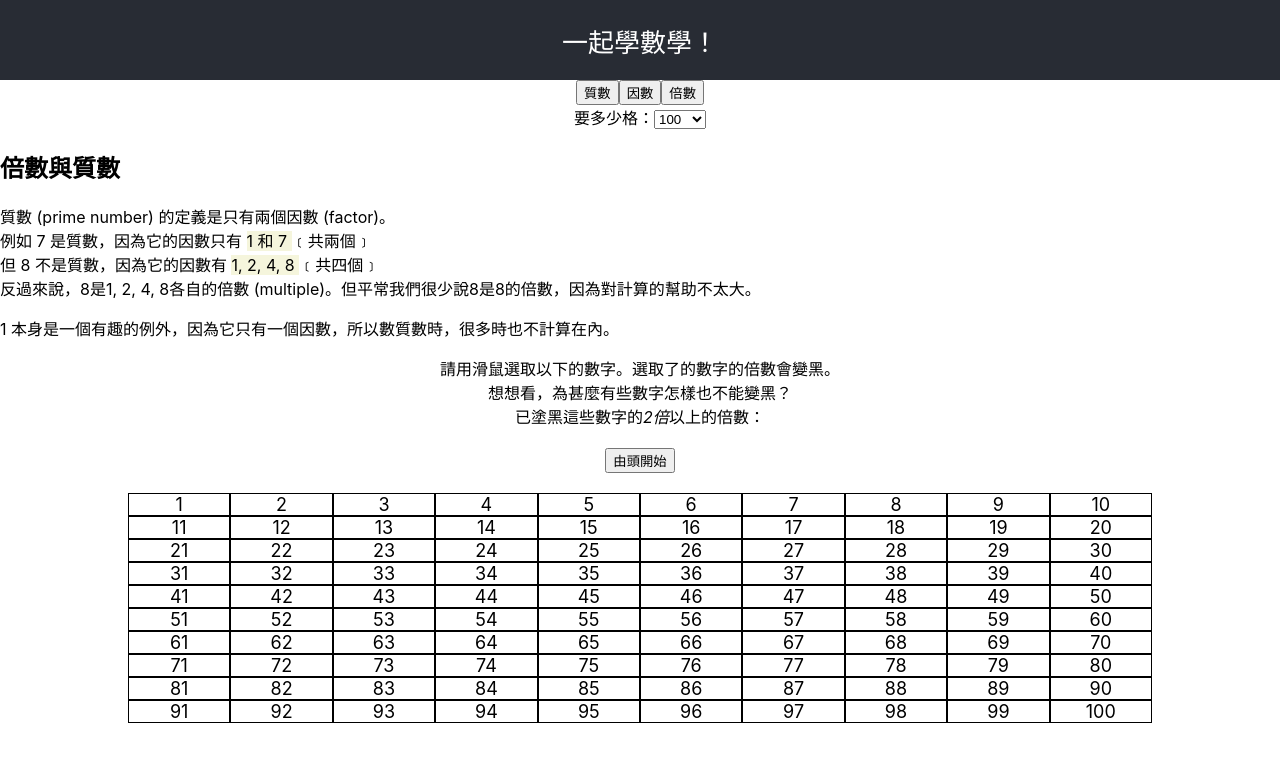
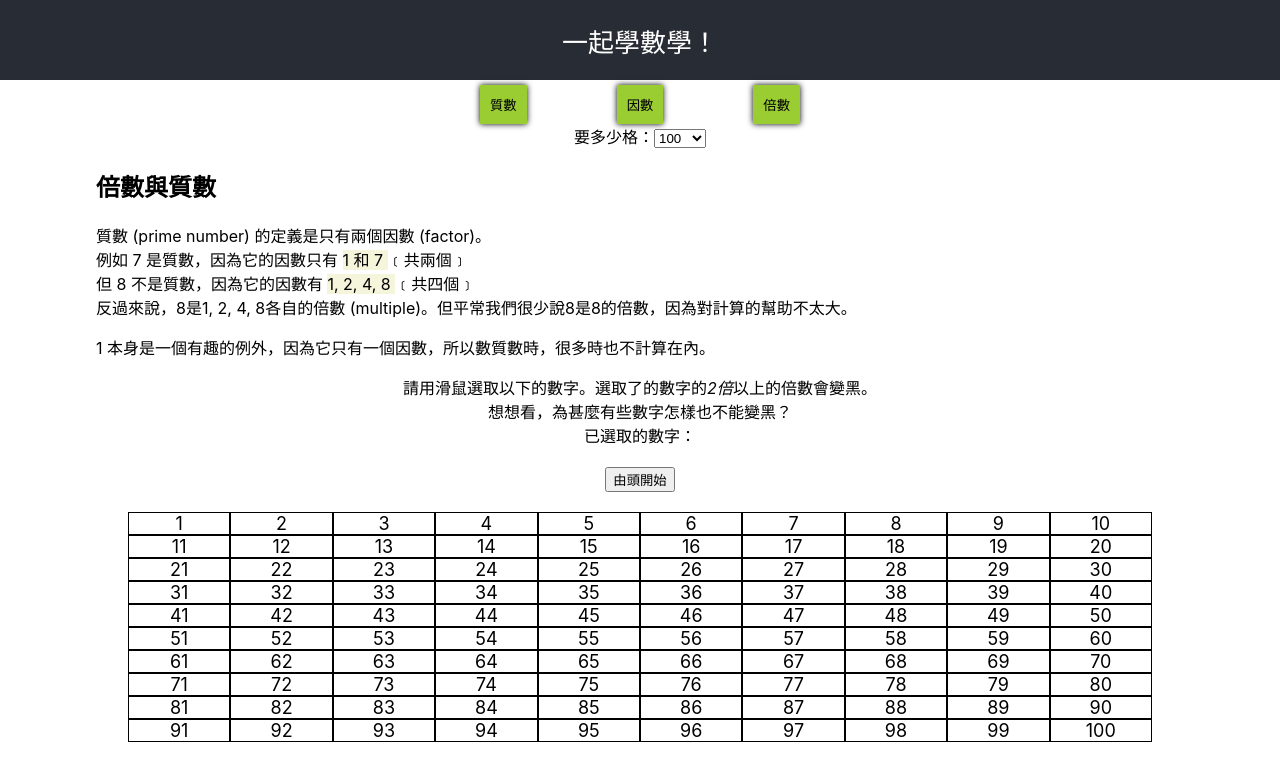
Before and after one commit to michaelcychan/maths-visualised, a React (Create React App) app: page / in a window 1280 px wide. Shown: the top 780 px of the page. Built offline with nearby package versions, Linux system fonts and the light colour scheme.

Commit message:
update css and text

```diff
--- a/src/App.css
+++ b/src/App.css
@@ -13,8 +13,37 @@
   color: white;
 }
 
+.page-selector {
+  margin-top: 5px;
+  display: flex;
+  justify-content: space-between;
+  width: 25%;
+  margin-left: auto;
+  margin-right: auto;
+}
+
+.page-selector-btn {
+  top: 0;
+  right: 0;
+  display: inline-block;
+  padding: 10px 10px;
+  border: none;
+  background-color: yellowgreen;
+
+  box-shadow: 0 0 6px;
+}
+
+.page-selector-btn:hover {
+  bottom: 3px;
+  right: 3px;
+  box-shadow: 0 0 3px;
+}
+
 .explanation {
+  margin-left: auto;
+  margin-right: auto;
   text-align: left;
+  width: 85%;
 }
 
 .App-link {
--- a/src/App.tsx
+++ b/src/App.tsx
@@ -32,9 +32,11 @@ function App() {
       <header className="App-header">
           一起學數學！
       </header>
-      {availablePages.map(page => {
-      return <button key={page as Key} onClick={buttonClicked}>{page}</button>
-    })}
+    <section className="page-selector">
+        {availablePages.map(page => {
+        return <button className="page-selector-btn" key={page as Key} onClick={buttonClicked}>{page}</button>
+      })}
+    </section>
     {showPage === "Prime"
       ? <PrimeNumberPage />
       : showPage === "Factors"
--- a/src/components/primeNumberPage.tsx
+++ b/src/components/primeNumberPage.tsx
@@ -37,10 +37,10 @@ export const PrimeNumberPage = () => {
       <GridSizeSelector changeGridSize={changeGridSize} />
       <div>
         <ExplanationPrime />
-        <section>請用滑鼠選取以下的數字。選取了的數字的倍數會變黑。<br />
+        <section>請用滑鼠選取以下的數字。選取了的數字的<em>2倍</em>以上的倍數會變黑。<br />
         想想看，為甚麼有些數字怎樣也不能變黑？<br />
         <div>
-        已塗黑這些數字的<em>2倍</em>以上的倍數：<br />
+        已選取的數字：<br />
         {selectedNumbers.map(numText => {
           return <span>{numText} </span>;
         })} <br />
```
